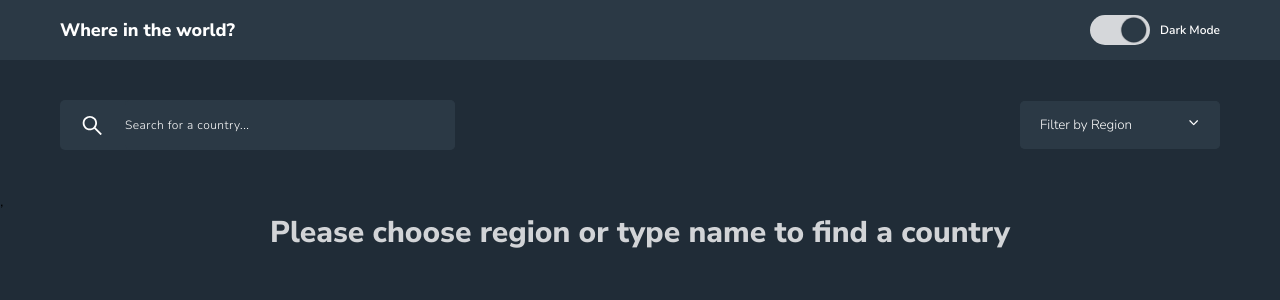
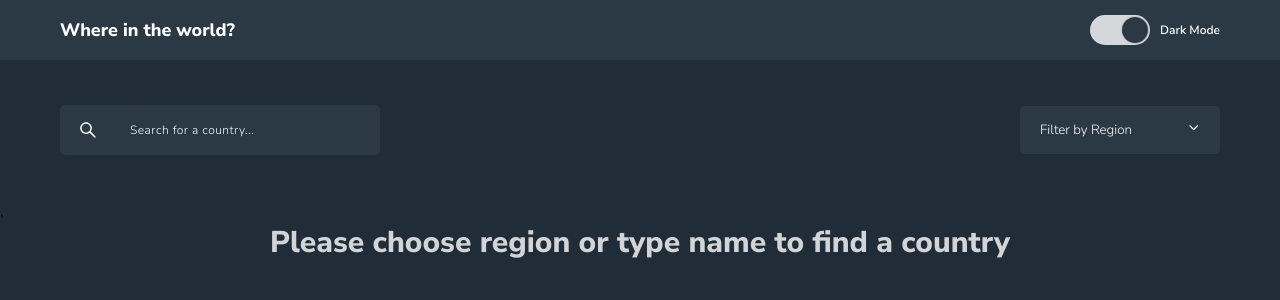
Before and after one commit to raffal1993/Countries-API, a React (Create React App) app: page / in a window 1280 px wide. Shown: the top 300 px of the page. Built offline with nearby package versions, Linux system fonts and the light colour scheme.

Commit message:
add responsibility

```diff
--- a/src/components/CountriesList/CountriesList.style.js
+++ b/src/components/CountriesList/CountriesList.style.js
@@ -1,4 +1,6 @@
 import styled from "styled-components";
+
+const medium = ({ theme }) => theme.brakePoints.medium;
 
 export const Wrapper = styled.div`
     display: flex;
@@ -7,10 +9,15 @@ export const Wrapper = styled.div`
     row-gap: 60px;
     column-gap: 50px;
     padding: 0 60px;
+    padding-bottom: 60px;
 
     h1 {
         color: ${({ theme }) => theme.colors.textSecondary};
         font-size: 30px;
         margin: 0 auto;
+
+        @media (max-width: ${medium}) {
+            font-size: ${({ theme }) => theme.fontSize.xl};
+        }
     }
 `;
--- a/src/components/CountryPage/CountryInfo/CountryInfo.style.js
+++ b/src/components/CountryPage/CountryInfo/CountryInfo.style.js
@@ -1,12 +1,25 @@
 import styled from "styled-components";
 import { Button } from "../CountryPage.style";
+
+const medium = ({ theme }) => theme.brakePoints.medium;
+
+const small = ({ theme }) => theme.brakePoints.small;
 
 export const Content = styled.div`
     display: flex;
     width: 100%;
 
+    @media (max-width: ${medium}) {
+        flex-direction: column;
+        align-items: center;
+    }
+
     .img-container {
         width: 40%;
+
+        @media (max-width: ${medium}) {
+            width: 80%;
+        }
 
         img {
             width: 100%;
@@ -19,15 +32,23 @@ export const Content = styled.div`
 export const CountryInfo = styled.div`
     display: flex;
     flex-direction: column;
-    padding: 20px 0;
-    padding-left: 60px;
+    padding: 20px 0px 0px 60px;
     color: ${({ theme }) => theme.colors.textPrimary};
     width: 60%;
     height: 100%;
 
+    @media (max-width: ${medium}) {
+        padding: 30px 10px 10px 10px;
+        width: 80%;
+    }
+
     h1 {
         font-size: 30px;
         margin-bottom: 40px;
+
+        @media (max-width: ${small}) {
+            font-size: ${({ theme }) => theme.fontSize.xxl};
+        }
     }
 
     ul {
@@ -41,6 +62,10 @@ export const CountryInfo = styled.div`
         min-height: 0;
         height: 60%;
 
+        @media (max-width: ${small}) {
+            font-size: ${({ theme }) => theme.fontSize.s};
+        }
+
         li {
             margin-bottom: 15px;
         }
@@ -49,19 +74,24 @@ export const CountryInfo = styled.div`
             font-style: italic;
         }
     }
+
     .borders {
         padding-top: 60px;
         display: flex;
         align-items: center;
 
+        @media (max-width: ${medium}) {
+            flex-direction: column;
+        }
+
         h3 {
-            margin-right: 15px;
+            margin: 0 15px 15px 0;
         }
 
         .buttons-container {
             display: flex;
             flex-wrap: wrap;
-            justify-content: flex-start;
+            justify-content: center;
 
             ${Button} {
                 margin: 5px;
--- a/src/components/CountryPage/CountryPage.style.js
+++ b/src/components/CountryPage/CountryPage.style.js
@@ -1,12 +1,23 @@
 import styled from "styled-components";
 import { Wrapper as Navbar } from "components/Navbar/Navbar.style";
+
+const medium = ({ theme }) => theme.brakePoints.medium;
 
 export const Wrapper = styled.div`
     padding: 0px 60px;
     width: 100%;
 
+    @media (max-width: ${medium}) {
+        padding: 0px 20px;
+    }
+
     ${Navbar} {
-        padding: 80px 0px;
+        min-height: 100px;
+        padding: 60px 0px;
+
+        @media (max-width: ${medium}) {
+            padding: 20px 0px;
+        }
     }
     a {
         text-decoration: none;
@@ -23,7 +34,11 @@ export const Wrapper = styled.div`
     h2 {
         color: ${({ theme }) => theme.colors.textSecondary};
         font-size: 30px;
-        margin: 0 auto;
+        text-align: center;
+
+        @media (max-width: ${medium}) {
+            font-size: ${({ theme }) => theme.fontSize.xl};
+        }
     }
 `;
 
--- a/src/components/Header/Header.style.js
+++ b/src/components/Header/Header.style.js
@@ -1,16 +1,28 @@
 import styled, { css } from "styled-components";
+
+const medium = ({ theme }) => theme.brakePoints.medium;
+
+const small = ({ theme }) => theme.brakePoints.small;
 
 export const Wrapper = styled.header`
     display: flex;
     justify-content: space-between;
+    align-items: center;
     padding: 0 60px;
     height: 60px;
     line-height: 60px;
-
     background-color: ${({ theme }) => theme.colors.backgroundPrimary};
     color: ${({ theme }) => theme.colors.textPrimary};
     font-size: ${({ theme }) => theme.fontSize.xl};
     font-weight: 800;
+
+    @media (max-width: ${medium}) {
+        padding: 0px 20px;
+        height: 100px;
+    }
+    @media (max-width: ${small}) {
+        font-size: ${({ theme }) => theme.fontSize.s};
+    }
 `;
 
 export const Mode = styled.div`
@@ -19,6 +31,10 @@ export const Mode = styled.div`
     flex-direction: row;
     font-size: ${({ theme }) => theme.fontSize.s};
     font-weight: 600;
+
+    @media (max-width: ${small}) {
+        font-size: ${({ theme }) => theme.fontSize.xs};
+    }
 `;
 
 export const Slider = styled.div`
@@ -30,11 +46,16 @@ export const Slider = styled.div`
     margin-right: 10px;
     cursor: pointer;
 
+    @media (max-width: ${small}) {
+        height: 20px;
+        width: 40px;
+    }
+
     &::after {
         content: "";
         position: absolute;
-        height: 23px;
-        width: 23px;
+        height: 80%;
+        width: 40%;
         border-radius: 50%;
         top: 50%;
         left: 25%;
--- a/src/components/Navbar/Navbar.style.js
+++ b/src/components/Navbar/Navbar.style.js
@@ -4,8 +4,15 @@ export const Wrapper = styled.div`
     width: 100%;
     background-color: ${({ theme }) => theme.colors.backgroundSecondary};
     padding: 45px 60px;
-    max-height: 130px;
+    min-height: 130px;
     display: flex;
     justify-content: space-between;
     align-items: center;
+
+    @media (max-width: ${({ theme }) => theme.brakePoints.medium}) {
+        padding: 45px 20px;
+        flex-direction: column;
+        min-height: 230px;
+        align-items: stretch;
+    }
 `;
--- a/src/components/Navbar/SearchBar/SearchBar.style.js
+++ b/src/components/Navbar/SearchBar/SearchBar.style.js
@@ -9,16 +9,18 @@ export const Wrapper = styled.label`
     border-radius: 5px;
 
     div {
-        display: flex;
-        justify-content: center;
-        align-items: center;
-        padding: 0 15px;
+        min-width: 70px;
+        position: relative;
 
         svg {
             cursor: pointer;
             fill: ${({ theme }) => theme.colors.textPrimary};
-            height: 70%;
-            width: 70%;
+            height: 40%;
+            width: 40%;
+            position: absolute;
+            top: 50%;
+            left: 20%;
+            transform: translateY(-50%);
         }
 
         svg:hover {
@@ -31,7 +33,7 @@ export const Wrapper = styled.label`
         border: none;
         border-radius: 5px;
         color: ${({ theme }) => theme.colors.textPrimary};
-        padding-right: 180px;
+        width: 250px;
         :focus {
             outline: none;
         }
```
